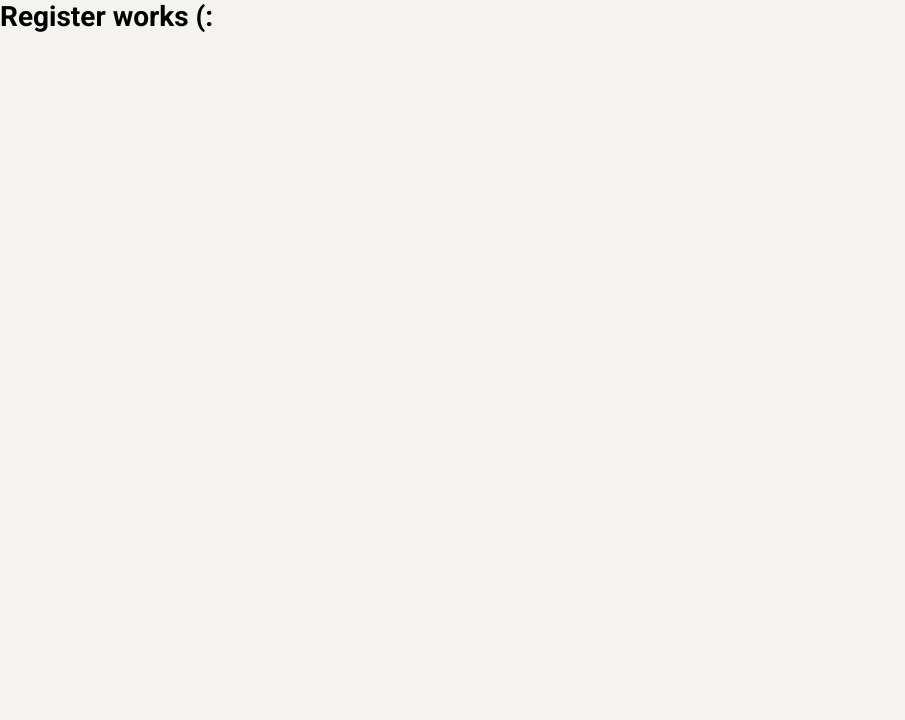
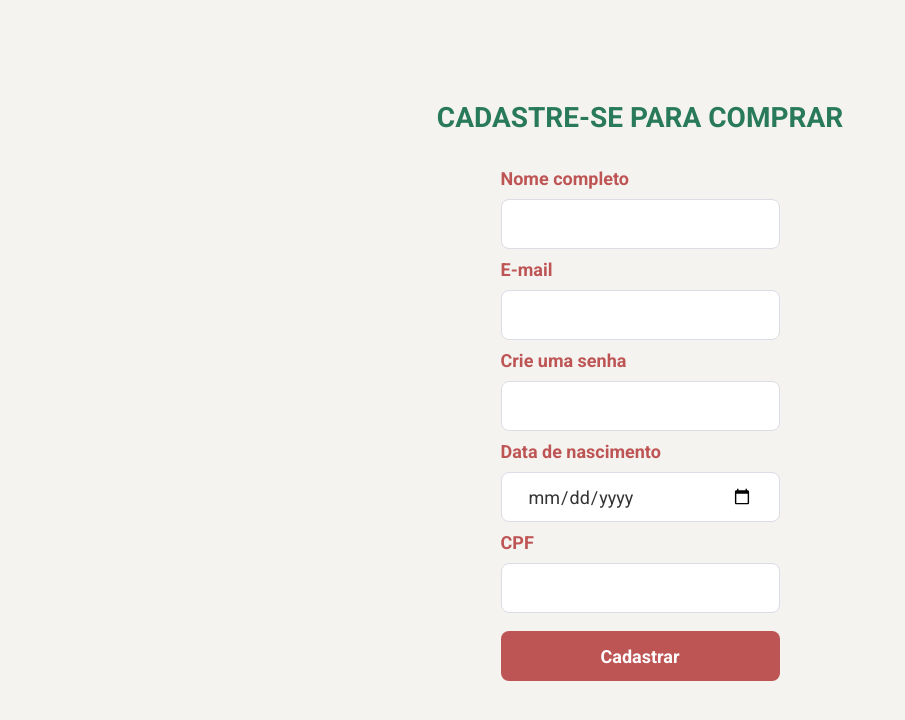
Before and after one commit to marianaolvr/dulocal-frontend-challenge, a React (Create React App) app: page /cadastro in a window 1280 px wide. Shown: the top 720 px of the page, without its empty margins (0-905 px from the left). Built offline with nearby package versions, Linux system fonts and the light colour scheme.

Commit message:
add register content and style

```diff
--- a/src/global.css
+++ b/src/global.css
@@ -15,7 +15,8 @@
 
 input,
 button,
-textarea {
+textarea,
+label {
   font: 400 18px Roboto, sans-serif;
 }
 
--- a/src/pages/Register/index.js
+++ b/src/pages/Register/index.js
@@ -1,9 +1,33 @@
 import React from 'react';
+import { Link } from 'react-router-dom';
 import './styles.css';
 
 
 export default function Register() {
-    return(
-        <h1>Register works (:</h1>
+    return (
+        <div className="register-container">
+            <h1>CADASTRE-SE PARA COMPRAR</h1>
+            <form action="">
+                <label htmlFor="">Nome completo</label>
+                <input type="text" />
+
+                <label htmlFor="">E-mail</label>
+                <input type="email" name="" id="" />
+
+                <label htmlFor="">Crie uma senha</label>
+                <input type="password" name="" id="" />
+
+                <label htmlFor="">Data de nascimento</label>
+                <input type="date" name="" id="input-birth" />
+
+                <label htmlFor="">CPF</label>
+                <input type="text" name="" id="input-cpf" />
+
+                <button type="submit" className="button">Cadastrar</button>
+            </form>
+
+
+
+        </div>
     )
 };
--- a/src/pages/Register/styles.css
+++ b/src/pages/Register/styles.css
@@ -0,0 +1,29 @@
+label {
+    align-self: flex-start;
+    color: rgb(190, 85, 85);
+    font-weight: 700;
+}
+
+form {
+    margin: 10px 15px;
+}
+
+
+.register-container h1 {
+    color:  rgb(41, 122, 91);
+    margin-bottom: 24px;
+    text-align: center;
+}
+
+.register-container {
+    height: 100vh;
+    margin: 0 auto;
+    max-width: 1120px;
+    width: 100%;
+
+    display: flex;
+    align-items: center;
+    flex-direction: column;
+    flex-wrap: wrap;
+    justify-content: center;
+}
```
